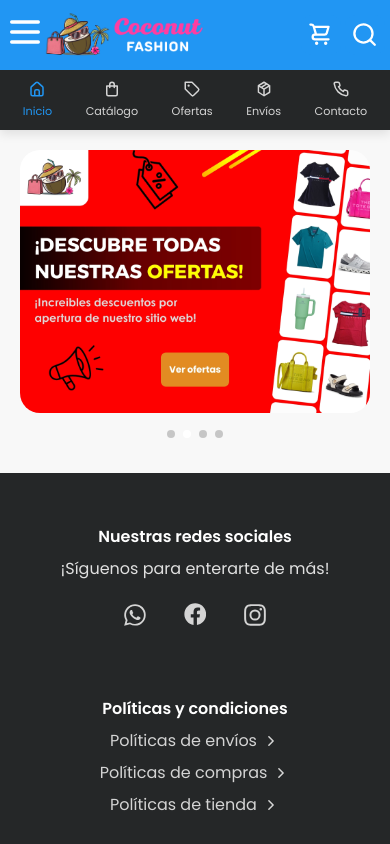
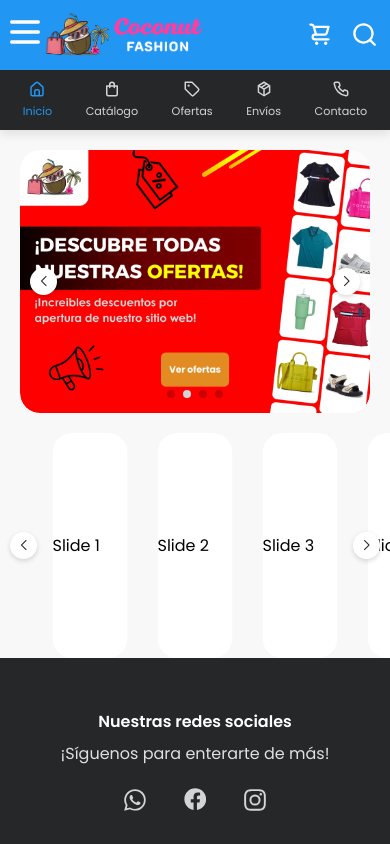
Before and after one commit to eavnavas10/frontend-ecommerce, a React (Vite) app: page / in a window 390 px wide. Shown: the top 844 px of the page. Built offline with nearby package versions, Linux system fonts and the light colour scheme; no server answers.

Commit message:
Modificando Sliders de HomePage

```diff
--- a/src/pages/HomePage.jsx
+++ b/src/pages/HomePage.jsx
@@ -1,14 +1,105 @@
-import { BannerSlider } from "../components/BannerSlider";
-import './styles/HomePage.css';
-import React from 'react';
+import { Swiper, SwiperSlide } from "swiper/react";
+import { Link } from "react-router-dom";
+import "./styles/HomePage.css";
+
+import "swiper/css";
+import "swiper/css/pagination";
+import "swiper/css/navigation";
+
+import { Autoplay, Pagination, Navigation } from "swiper/modules";
 
 export const HomePage = () => {
   return (
     <div className="home-page-container">
+      <div className="banner-slider-container">
+        <Swiper
+          spaceBetween={30}
+          centeredSlides={true}
+          loop={true}
+          autoplay={{
+            delay: 5000,
+            disableOnInteraction: false,
+          }}
+          pagination={{
+            clickable: true,
+          }}
+          navigation={true}
+          modules={[Autoplay, Pagination, Navigation]}
+          className="home-page-banner-slider"
+        >
+          <SwiperSlide>
+            <Link to="/catalog" className="home-page-banner-item">
+              <picture>
+                <source
+                  srcSet="/img/banner-image1_4-3.jpg"
+                  media="(max-width: 900px)"
+                />
+                <img src="/img/banner-image1.jpg" alt="banner-image1" />
+              </picture>
+            </Link>
+          </SwiperSlide>
+          <SwiperSlide>
+            <Link to="/offers" className="home-page-banner-item">
+              <picture>
+                <source
+                  srcSet="/img/banner-image2_4-3.jpg"
+                  media="(max-width: 900px)"
+                />
+                <img src="/img/banner-image2.jpg" alt="banner-image2" />
+              </picture>
+            </Link>
+          </SwiperSlide>
+          <SwiperSlide>
+            <Link to="/shipments" className="home-page-banner-item">
+              <picture>
+                <source
+                  srcSet="/img/banner-image3_4-3.jpg"
+                  media="(max-width: 900px)"
+                />
+                <img src="/img/banner-image3.jpg" alt="banner-image3" />
+              </picture>
+            </Link>
+          </SwiperSlide>
+          <SwiperSlide>
+            <Link to="/contact-us" className="home-page-banner-item">
+              <picture>
+                <source
+                  srcSet="/img/banner-image4_4-3.jpg"
+                  media="(max-width: 900px)"
+                />
+                <img src="/img/banner-image4.jpg" alt="banner-image4" />
+              </picture>
+            </Link>
+          </SwiperSlide>
+        </Swiper>
+      </div>
 
-      <div className="banner-slider-container">
-        <BannerSlider/>
+      <div className="categories-slider">
+        <Swiper
+          slidesPerView={4}
+          spaceBetween={30}
+          centeredSlides={true}
+          navigation={true}
+          autoplay={{
+          delay: 5000,
+          disableOnInteraction: false,
+        }}
+          modules={[Autoplay,Navigation]}
+          className="home-page-category-slider-one"
+        >
+          <SwiperSlide className="home-page-category-sliderOne-item">Slide 1</SwiperSlide>
+          <SwiperSlide className="home-page-category-sliderOne-item">Slide 2</SwiperSlide>
+          <SwiperSlide className="home-page-category-sliderOne-item">Slide 3</SwiperSlide>
+          <SwiperSlide className="home-page-category-sliderOne-item">Slide 4</SwiperSlide>
+          <SwiperSlide className="home-page-category-sliderOne-item">Slide 5</SwiperSlide>
+          <SwiperSlide className="home-page-category-sliderOne-item">Slide 6</SwiperSlide>
+          <SwiperSlide className="home-page-category-sliderOne-item">Slide 7</SwiperSlide>
+          <SwiperSlide className="home-page-category-sliderOne-item">Slide 8</SwiperSlide>
+          <SwiperSlide className="home-page-category-sliderOne-item">Slide 9</SwiperSlide>
+        </Swiper>
       </div>
+
+
 
     </div>
   );
--- a/src/pages/styles/HomePage.css
+++ b/src/pages/styles/HomePage.css
@@ -9,14 +9,75 @@
     padding: 20px 20px;
 }
 
+.home-page-banner-slider{
+    aspect-ratio: 20/9;
+    border-radius: 20px;
+}
+
+.home-page-banner-item img{
+    width: 100%;
+    border-radius: 20px;
+}
+
+.home-page-banner-slider .swiper-button-prev:after,
+.home-page-banner-slider .swiper-button-next:after {
+  display: flex;
+  color: var(--layout-color);
+  font-size: 10px;
+  font-weight: bolder;
+  aspect-ratio: 1/1;
+  width: 40px;
+  justify-content: center;
+  align-items: center;
+  background-color: white;
+  border-radius: 100%;
+  box-shadow: 0 2px 5px rgba(0, 0, 0, 0.15);
+}
+
+.home-page-banner-slider .swiper-pagination-bullet-active{
+    background: var(--text-color-fourth);
+}
+
+.home-page-category-sliderOne-item{
+  display: flex;
+  margin: 0 auto;
+  justify-content: center;
+  align-items: center;
+  background-color: white;
+  border-radius: 20px;
+  padding: 100px 0;
+}
+
+.home-page-category-slider-one .swiper-button-prev:after,
+.home-page-category-slider-one .swiper-button-next:after {
+  display: flex;
+  color: var(--layout-color);
+  font-size: 10px;
+  font-weight: bolder;
+  aspect-ratio: 1/1;
+  width: 40px;
+  justify-content: center;
+  align-items: center;
+  background-color: white;
+  border-radius: 100%;
+  box-shadow: 0 2px 5px rgba(0, 0, 0, 0.15);
+}
+
 /* ----- MEDIA QUERY == 900px / Tablets ----- */
 @media only screen and (max-width: 900px) {
 
+  .home-page-banner-slider{
+      aspect-ratio: 4/3;
+  }
 
+  .home-page-banner-item img{
+      aspect-ratio: 4/3;
   }
+
+
+}
 
 /* ----- MEDIA QUERY == 540px / Smartphones ----- */
 @media only screen and (max-width: 540px) {
 
-
 }
```
Also changed, not shown: src/components/BannerSlider.jsx (+1 -7 lines).
